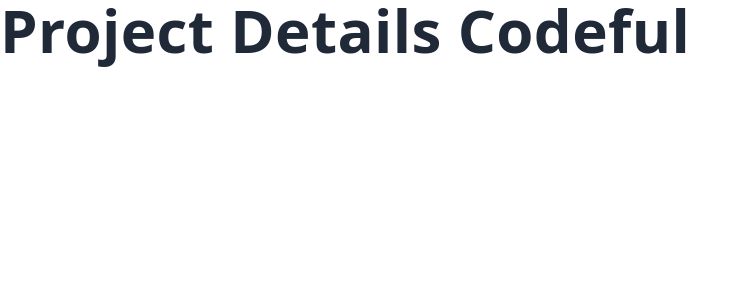
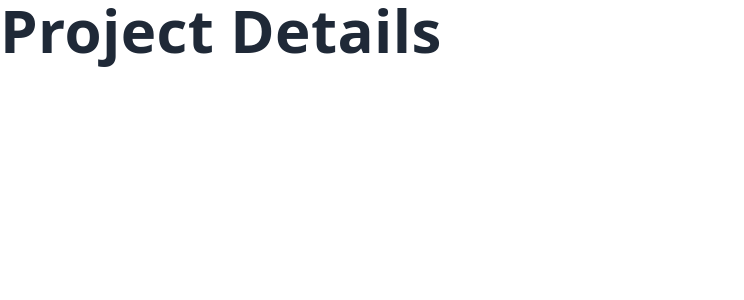
Before and after one commit to Ethansteip/Web-dev-portfolio, a Next.js app: page /projects/1 in a window 1280 px wide. Shown: the top 300 px of the page, without its empty margins (0-744 px from the left). Built offline with nearby package versions, Linux system fonts and the light colour scheme.

Commit message:
removed jsx in projectId page for now. Need to figure out why its not working...

```diff
--- a/src/pages/projects/[projectId].jsx
+++ b/src/pages/projects/[projectId].jsx
@@ -10,7 +10,7 @@
   const myProject = projects.find(x => x.id === projectId);
 
   return (
-    <h1>Project Details {myProject.name}</h1>
+    <h1>Project Details</h1>
   );
 
 }
```
